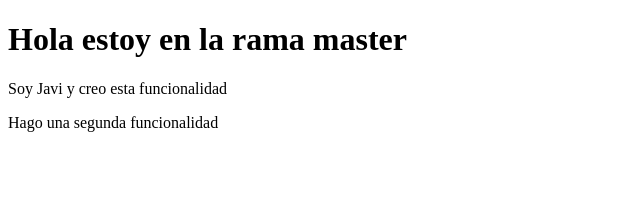
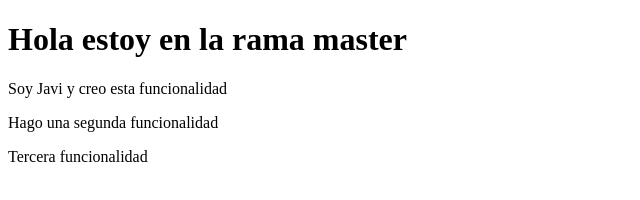
Before and after one commit to jameco147/PracticaExamen, a plain HTML site: page index.html in a window 1280 px wide. Shown: the whole page, without its empty margins (0-640 px from the left). Drawn offline with Linux system fonts and the light colour scheme.

Commit message:
Tercera funcionalidad

```diff
--- a/index.html
+++ b/index.html
@@ -10,6 +10,7 @@
 
     <p>Soy Javi y creo esta funcionalidad</p>
     <p>Hago una segunda funcionalidad</p>
+    <p>Tercera funcionalidad</p>
 
 </body>
 </html>
```
